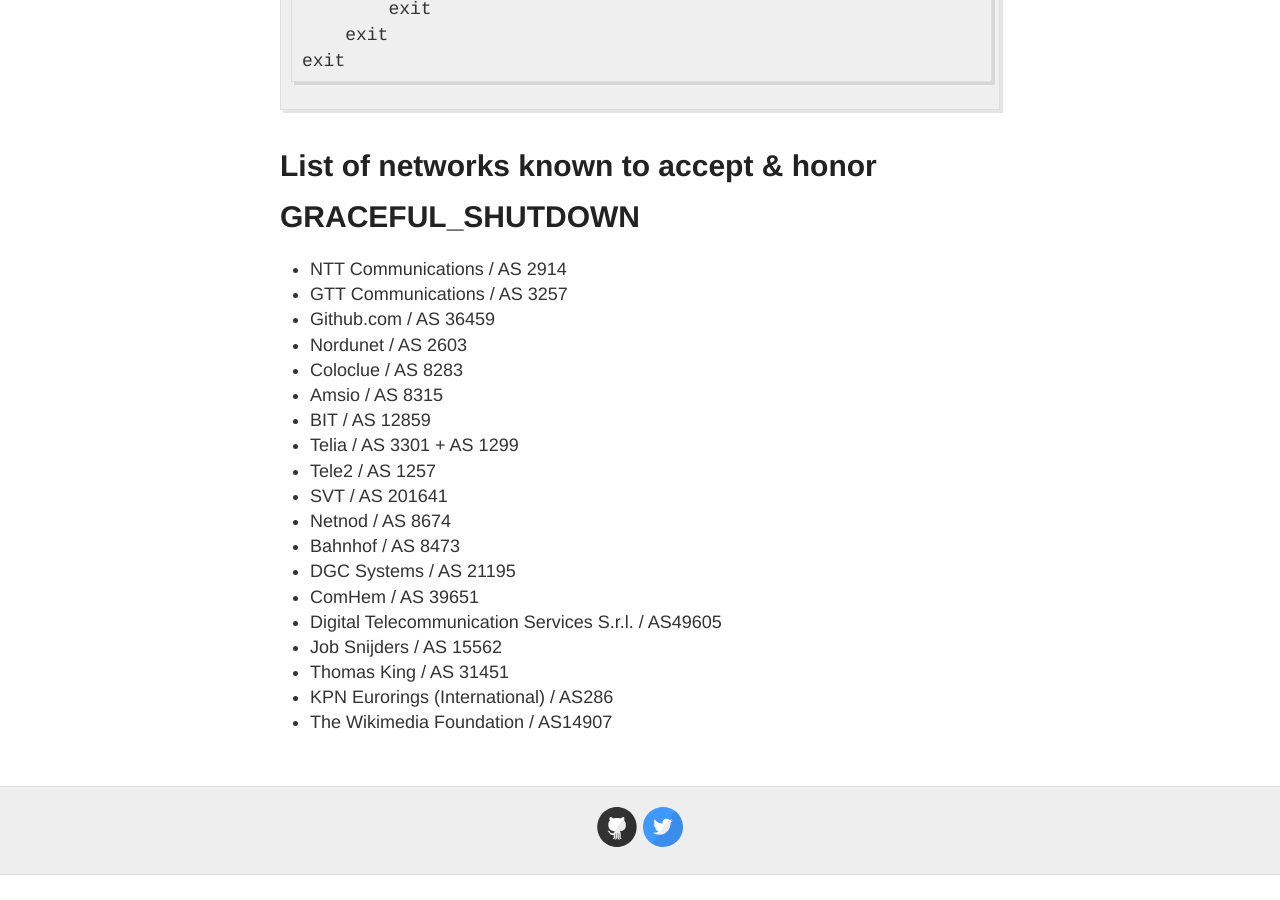
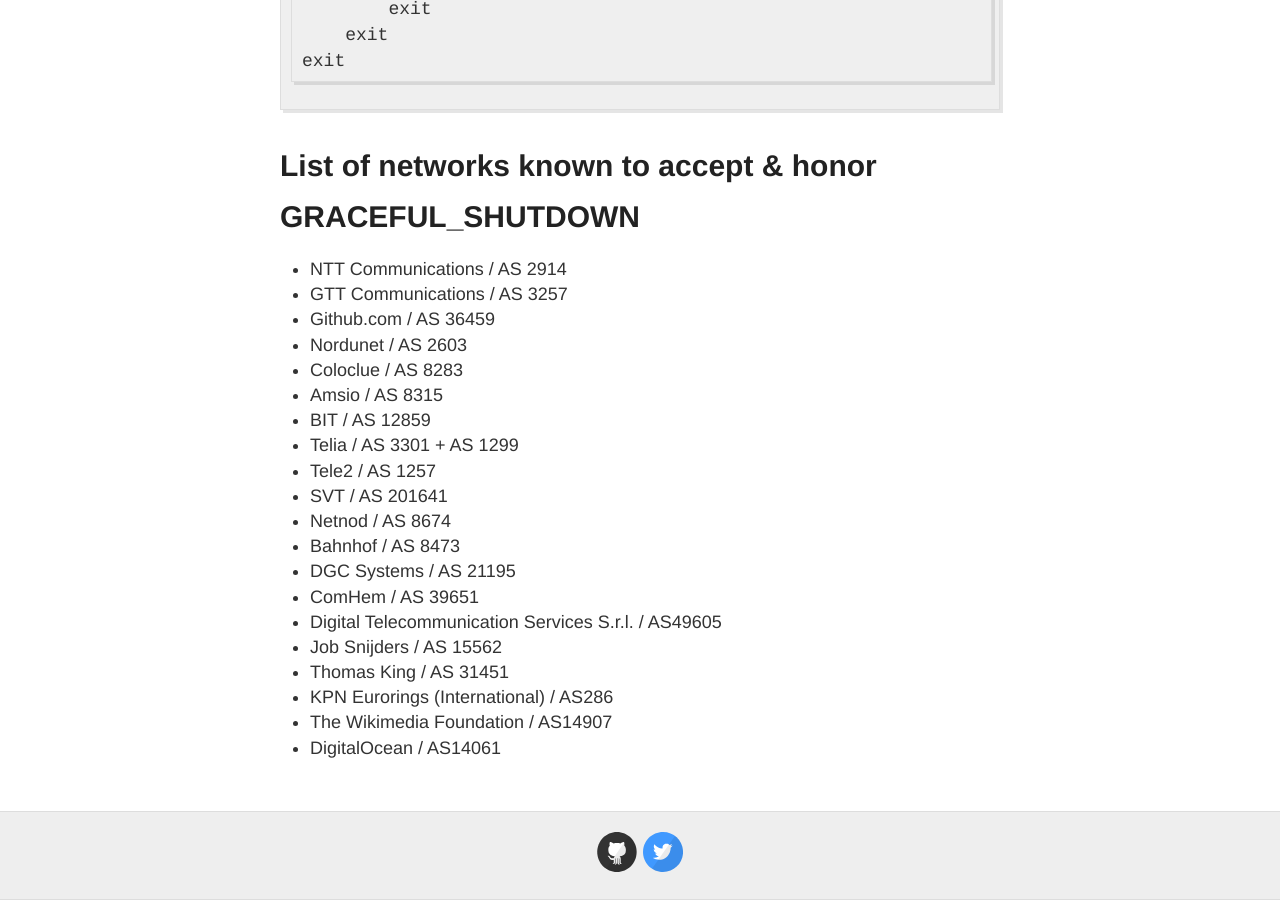
Before and after one commit to NLNOG/bgpfilterguide, a Jekyll site: the page built from guides/graceful_shutdown.md, in a window 1280 px wide and 900 px high, scrolled down 4167 px. Built offline with Jekyll 4.4.1, drawn with Linux system fonts in a browser that asks for light colours; before the commit the page ends 5042 px from its top, so only the background shows below that.

Commit message:
Update graceful_shutdown.md
Adding DigitalOcean / AS14061 to the list of networks that accept G-shut

```diff
--- a/guides/graceful_shutdown.md
+++ b/guides/graceful_shutdown.md
@@ -160,3 +160,4 @@
 * Thomas King / AS 31451
 * KPN Eurorings (International) / AS286
 * The Wikimedia Foundation / AS14907
+* DigitalOcean / AS14061
```
